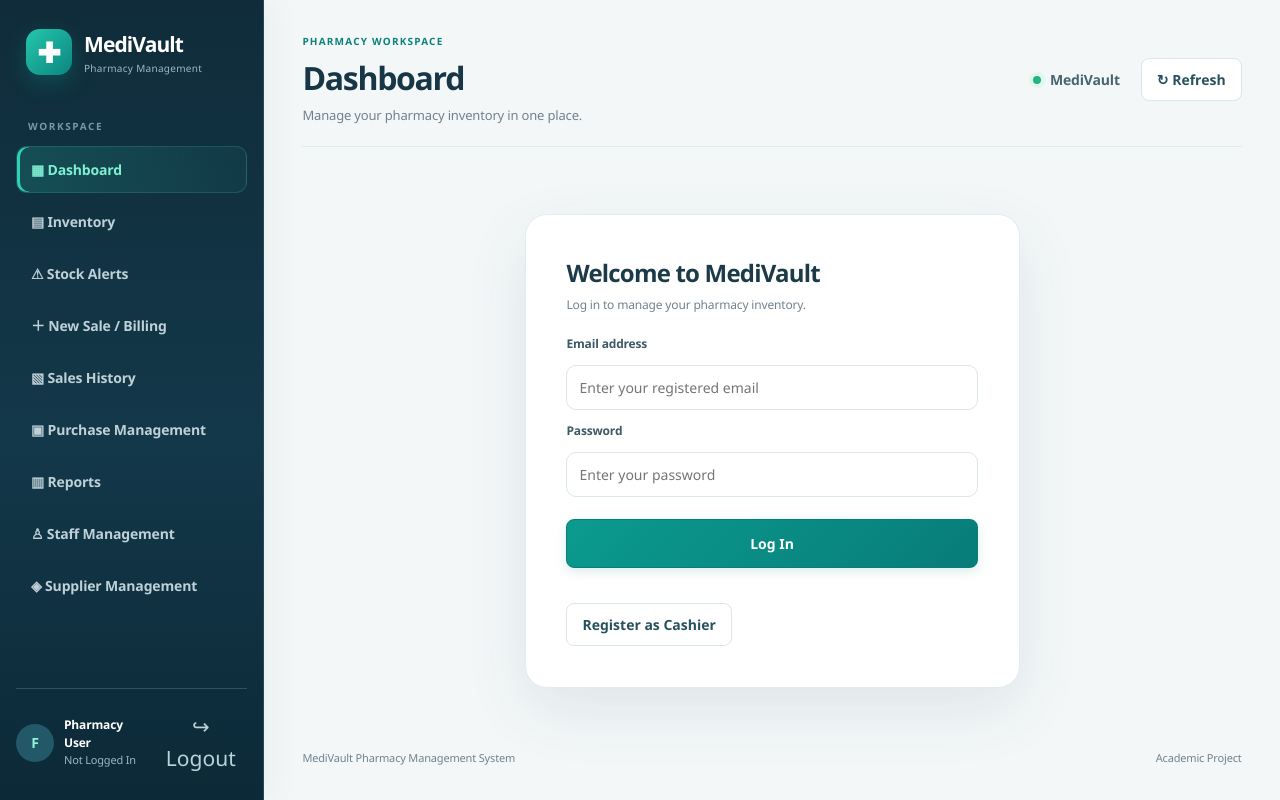
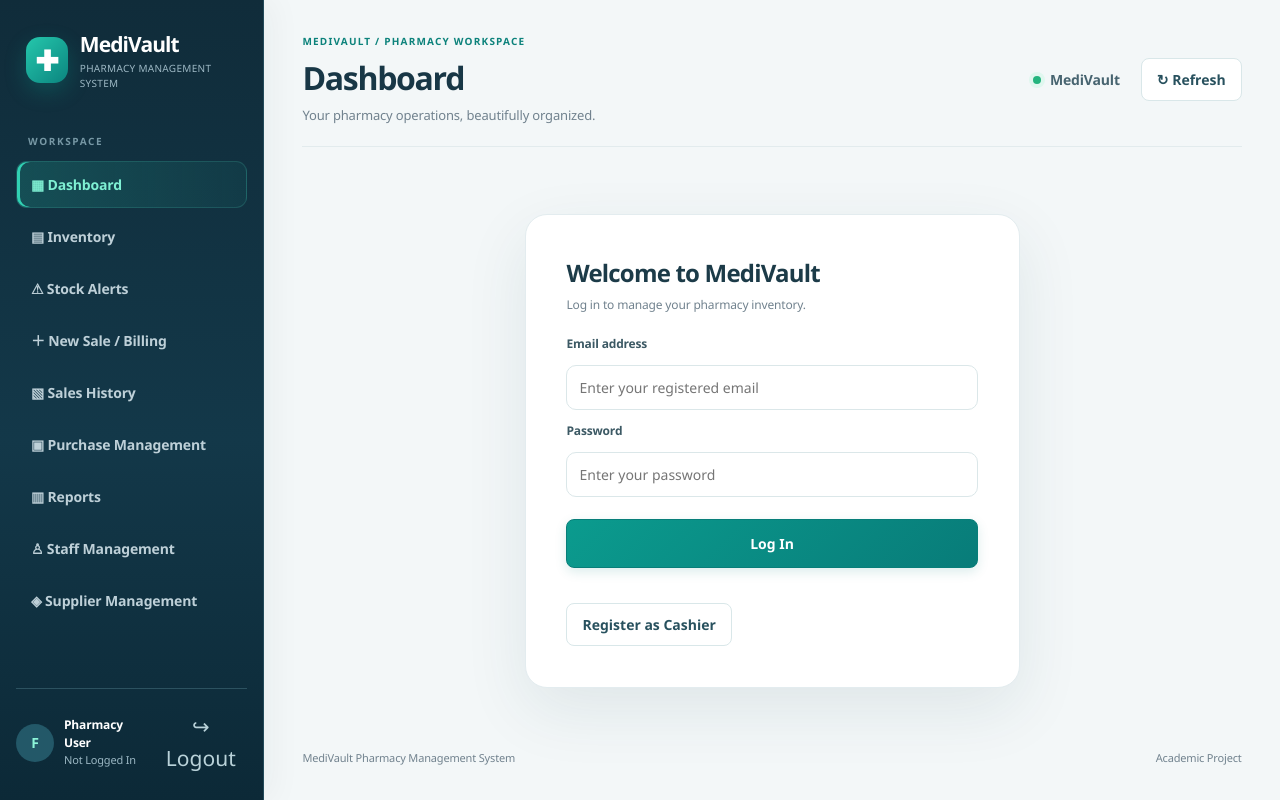
Before and after one commit to Fari-2006/MediVault, a plain HTML site: page frontend/index.html in a window 1280 px wide. Drawn offline with Linux system fonts and the light colour scheme.

Commit message:
Polish MediVault branding and page metadata

```diff
--- a/frontend/index.html
+++ b/frontend/index.html
@@ -5,7 +5,9 @@
 <head>
     <meta charset="UTF-8">
     <meta name="viewport" content="width=device-width, initial-scale=1.0">
-    <title>MediVault | Pharmacy Management</title>
+    <title>MediVault | Web-Based Pharmacy Management System</title>
+    <meta name="theme-color" content="#102c3a">
+    <meta name="description" content="MediVault pharmacy management: secure inventory, batch-wise billing, purchases, reports and staff workflows.">
     <link rel="stylesheet" href="style.css">
 </head>
 
@@ -22,7 +24,7 @@
             <div class="brand-icon">✚</div>
             <div>
                 <h2>MediVault</h2>
-                <p>Pharmacy Management</p>
+                <p>PHARMACY MANAGEMENT SYSTEM</p>
             </div>
         </div>
 
@@ -91,10 +93,10 @@
         <header class="topbar">
 
             <div>
-                <p class="eyebrow">PHARMACY WORKSPACE</p>
+                <p class="eyebrow">MEDIVAULT / PHARMACY WORKSPACE</p>
                 <h1 id="pageTitle">Dashboard</h1>
                 <p class="subtitle">
-                    Manage your pharmacy inventory in one place.
+                    Your pharmacy operations, beautifully organized.
                 </p>
             </div>
 
```
